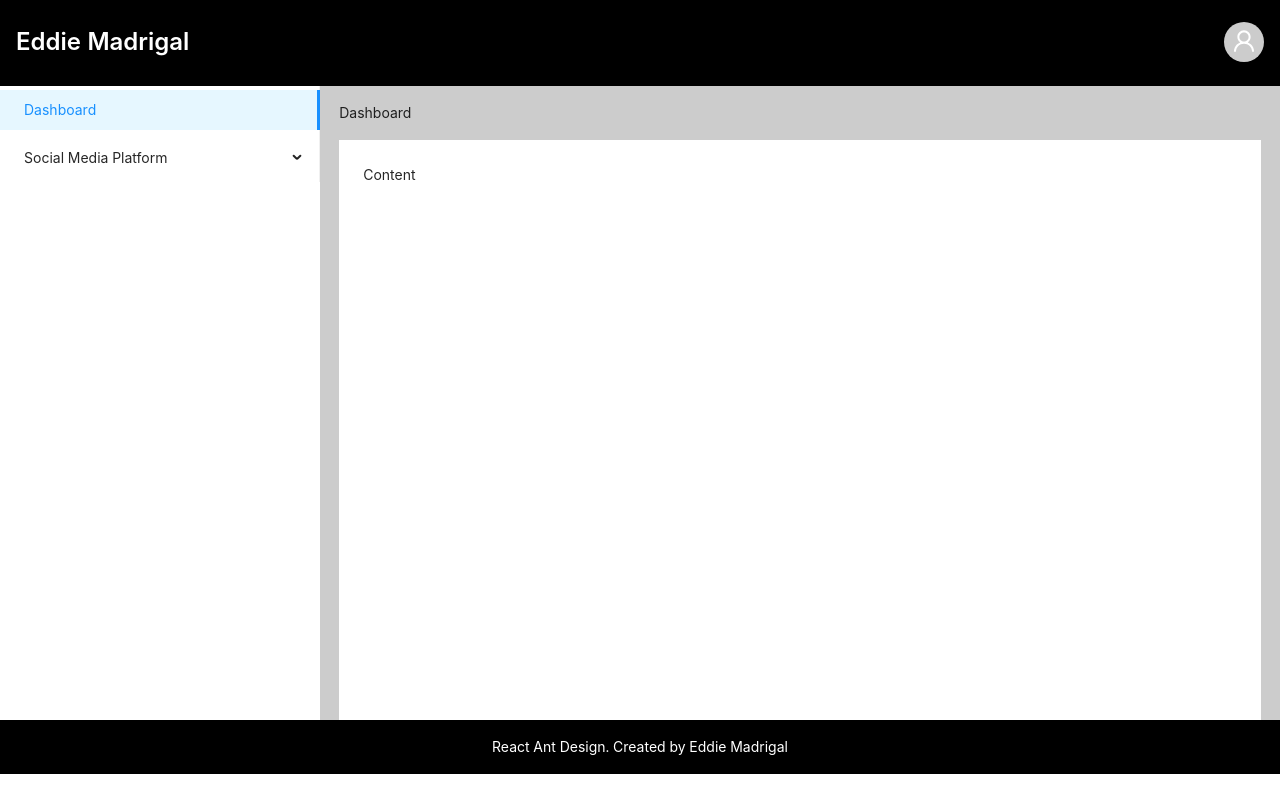
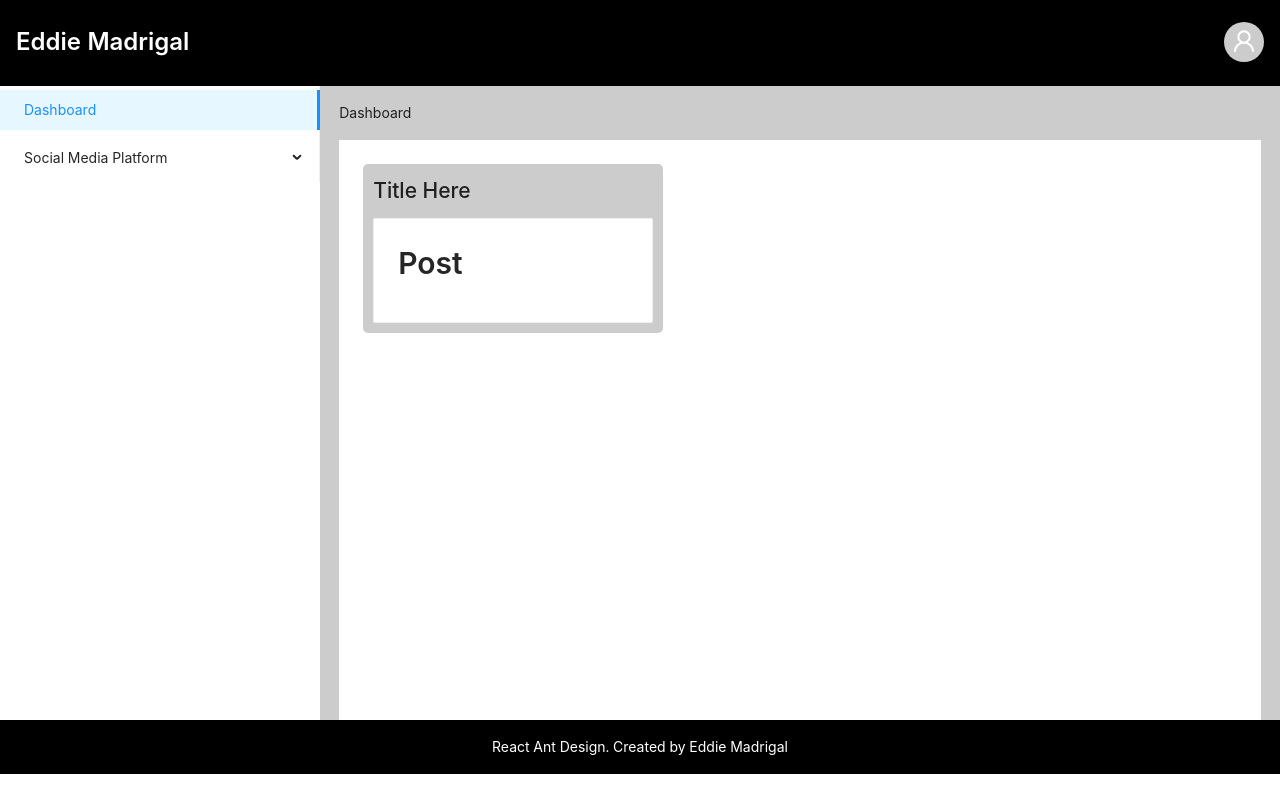
Before and after one commit to eddiemadrigal/react-antdesign-dashboard, a React (Create React App) app: page / in a window 1280 px wide. Built offline with nearby package versions, Linux system fonts and the light colour scheme.

Commit message:
post mockup added

```diff
--- a/src/components/App.js
+++ b/src/components/App.js
@@ -2,6 +2,7 @@ import React from 'react';
 import { Typography, Layout, Avatar, Menu, Breadcrumb, Row, Col } from 'antd';
 import { UserOutlined } from '@ant-design/icons';
 import SubMenu from 'antd/lib/menu/SubMenu';
+import List from './List';
 import './App.css';
 
 const { Content } = Layout;
@@ -45,7 +46,9 @@ function App() {
             <Breadcrumb style={{ margin: '16px 0' }}>
               <Breadcrumb.Item>Dashboard</Breadcrumb.Item>
             </Breadcrumb>
-            <div style={{ background: '#fff', padding: 24, minHeight: 580 }}>Content</div>
+            <div style={{ background: '#fff', padding: 24, minHeight: 580 }}>
+              <List title='Title Here' />
+            </div>
           </Content>
         </Col>
       </Row>
--- /dev/null
+++ b/src/components/List.js
@@ -0,0 +1,22 @@
+import React from 'react';
+import PostCard from './PostCard'
+
+const List = props => {
+  return (
+    <div style={styles.container}>
+      <h2>{props.title}</h2>
+      <PostCard />
+    </div>
+  )
+}
+
+const styles={
+  container: {
+    backgroundColor: '#ccc',
+    borderRadius: 5,
+    width: 300,
+    padding: 10
+  }
+}
+
+export default List;
--- /dev/null
+++ b/src/components/PostCard.js
@@ -0,0 +1,14 @@
+import React from 'react';
+import { Card, Typography } from 'antd';
+
+const { Title } = Typography;
+
+const PostCard = () => {
+  return (
+    <Card>
+      <Title level={2}>Post</Title>
+    </Card>
+  )
+}
+
+export default PostCard;
--- /dev/null
+++ b/src/reducers/index.js
@@ -0,0 +1,3 @@
+import { combineReducers } from 'redux';
+
+export default combineReducers({});
```
